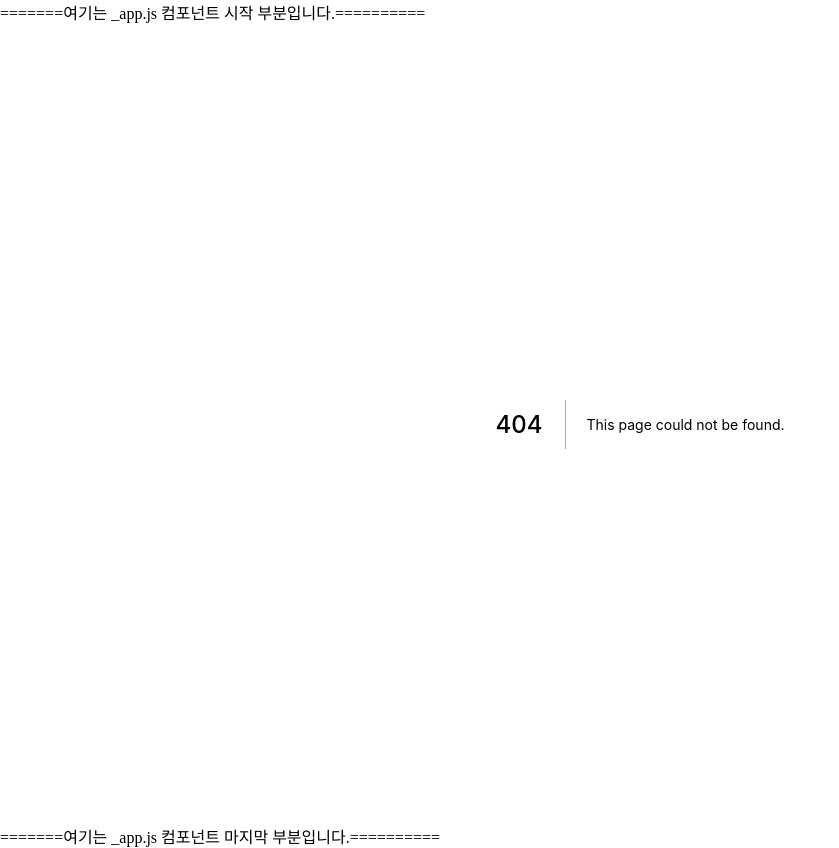
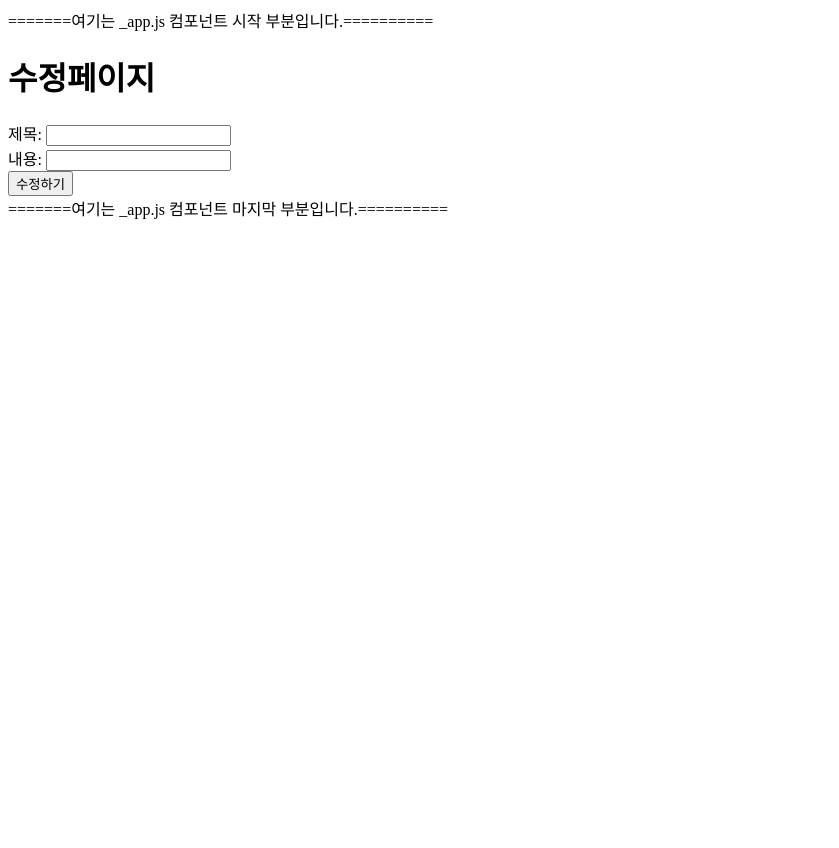
Before and after one commit to kim-jingyu/frontend, a Next.js app: page /section9/09-02-board-component-edit in a window 1280 px wide. Before the commit this address had no page. Shown: the whole page, without its empty margins (0-839 px from the left). After the commit the page ends 800 px from the top, so only its background shows below. Built offline with nearby package versions, Linux system fonts and the light colour scheme.

Commit message:
feat(class): 게시글 컴포넌트

```diff
--- a/pages/section9/09-01-board-edit/index.js
+++ b/pages/section9/09-01-board-edit/index.js
@@ -1,5 +1,5 @@
 // 게시글 수정
-export default BoardEditPage = () => {
+export default function BoardEditPage() {
     return(
         <>
             <h1>수정페이지</h1>
--- a/pages/section9/09-01-board-new/index.js
+++ b/pages/section9/09-01-board-new/index.js
@@ -1,5 +1,5 @@
 // 게시글 등록
-export default BoardNewPage = () => {
+export default function BoardNewPage() {
     return (
         <>
             <h1>등록페이지</h1>
--- /dev/null
+++ b/pages/section9/09-02-board-component-edit/index.js
@@ -0,0 +1,6 @@
+// 게시글 수정
+import BoardComponent from '../../../src/components/units/board/09-board-component/index'
+
+export default function BoardEditPage() {
+    return <BoardComponent name="수정" />
+}
--- /dev/null
+++ b/pages/section9/09-02-board-component-new/index.js
@@ -0,0 +1,6 @@
+// 게시글 등록
+import BoardComponent from '../../../src/components/units/board/09-board-component/index'
+
+export default function BoardNewPage() {
+    return <BoardComponent name="등록" />
+}
--- /dev/null
+++ b/src/components/units/board/09-board-component/index.js
@@ -0,0 +1,13 @@
+// 게시글 컴포넌트
+export default function BoardComponent(props) {
+
+    return(
+        // 컴포넌트 형태에서는 div 벽을 쳐서 import 하는 곳에서 부모 CSS와 충돌될 수 있는 것을 피함
+        <div>
+            <h1>{props.name}페이지</h1>
+            제목: <input type="text" /><br/>
+            내용: <input type="text" /><br/>
+            <button>{props.name}하기</button>
+        </div>
+    )
+}
```
